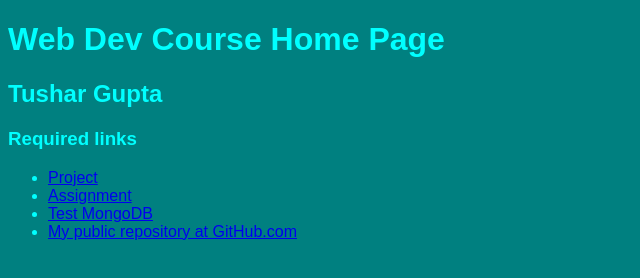
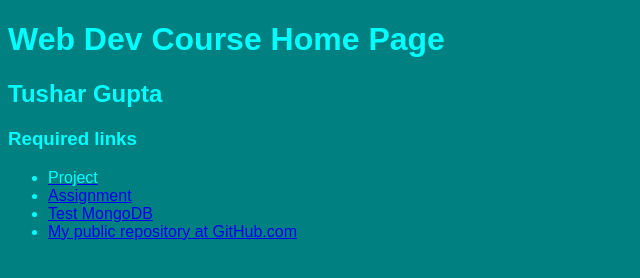
Before and after one commit to tusharguptacse/gupta-tushar-webdev, a website: page public/index.html in a window 1280 px wide. Shown: the full height of the page, 0-640 px from the left. Drawn offline with Linux system fonts and the light colour scheme.

Commit message:
Update index.html

```diff
--- a/public/index.html
+++ b/public/index.html
@@ -14,7 +14,7 @@
     <h3><Font face="Arial">Required links</Font></h3>
     <ul>
         <li>
-            <a href="project/index.html"><Font face="Arial">Project</Font></a>
+            <a href="project/index.html"><Font face="Arial" color = "aqua">Project</Font></a>
         </li>
         <li>
             <a href="assignment/index.html"><Font face="Arial">Assignment</Font></a>
```
